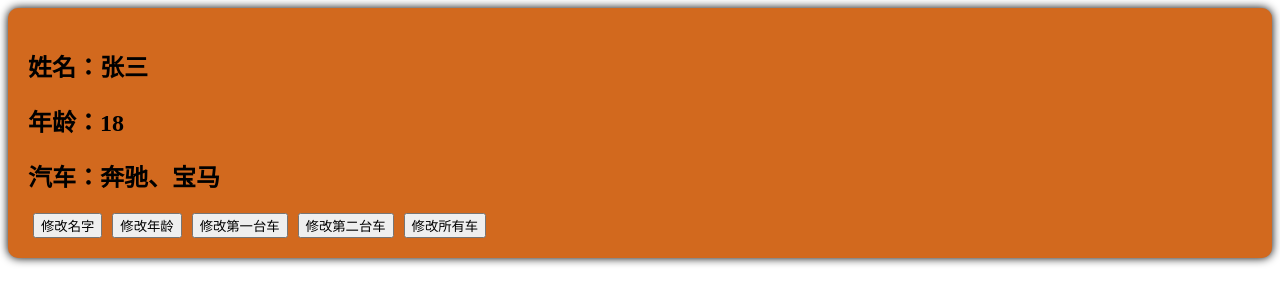
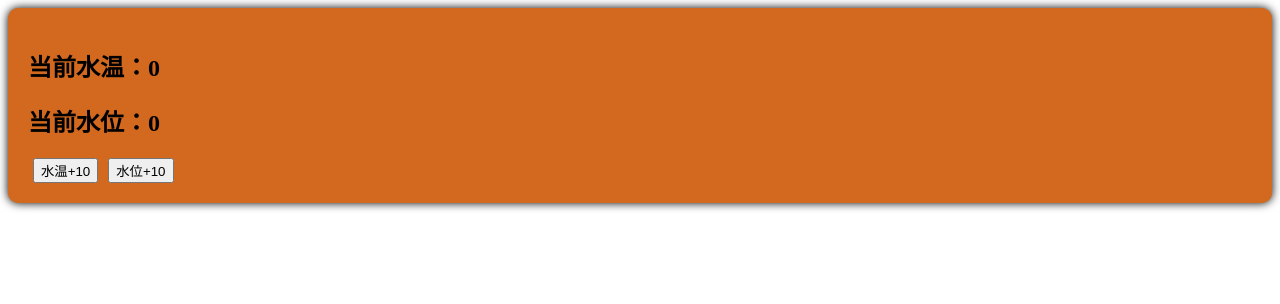
Before and after one commit to PlumDong/vue3-shangguigu-2023, a Vue app: page / in a window 1280 px wide. Shown: the top 304 px of the page. Built offline with nearby package versions, Linux system fonts and the light colour scheme.

Commit message:
watchEffect 使用

```diff
--- a/src/components/Person.vue
+++ b/src/components/Person.vue
@@ -1,53 +1,41 @@
 <template>
   <div class="person">
-    <h2>姓名：{{ person.name }}</h2>
-    <h2>年龄：{{ person.age }}</h2>
-    <h2>汽车：{{ person.car.c1 }}、{{ person.car.c2 }}</h2>
-    <button @click="setName">修改名字</button>
-    <button @click="setAge">修改年龄</button>
-    <button @click="setC1">修改第一台车</button>
-    <button @click="setC2">修改第二台车</button>
-    <button @click="setCar">修改所有车</button>
+  <h2>当前水温：{{temp}}</h2>
+  <h2>当前水位：{{height}}</h2>
+    <button @click="setTemp">水温+10</button>
+    <button @click="setHeight">水位+10</button>
   </div>
 </template>
 <script lang="ts" name='Person11' setup>
-import {reactive, ref, watch} from "vue";
+import {reactive, ref, watch, watchEffect} from "vue";
 
-let person = reactive({
-    name: '张三', age: 18, car: {
-        c1: '奔驰',
-        c2: '宝马',
+let temp = ref(0)
+let height = ref(0)
+
+function setTemp() {
+    temp.value+=10
+}
+
+function setHeight() {
+    height.value+=10
+}
+
+ // 1. watch 写法
+// watch([temp,height],(value)=>{
+//     let [newTemp,newHeight] = value
+//     console.log(value)
+//     if (newTemp>=60 || newHeight >= 80){
+//         console.log('给服务端发请求！ ')
+//     }
+// })
+// 2.
+// 2. watchEffect 写法，自动监视变量
+watchEffect(()=>{
+    console.log(temp.value,height.value)
+    if (temp.value>=60 || height.value >= 80){
+        console.log('给服务端发请求！ ')
     }
 })
-
-function setName() {
-    person.name += '~'
-}
-
-function setAge() {
-    person.age += 1
-}
-
-function setC1() {
-    person.car.c1 = '奥迪'
-}
-function setC2() {
-    person.car.c2 = '大众'
-}
-function setCar() {
-    person.car = {c1:'雅迪',c2:'爱玛'}
-}
-
-function setPerson() {
-    Object.assign(person, {name: '李四', age: 90})
-}
-
-let stopWatch = watch(()=>[person.name,person.car], (newValue, oldValue) => {
-    console.log('sum旧值', oldValue, '    新值', newValue)
-
-}, {deep: true})
-
-
 </script>
 <style scoped>
 
```
